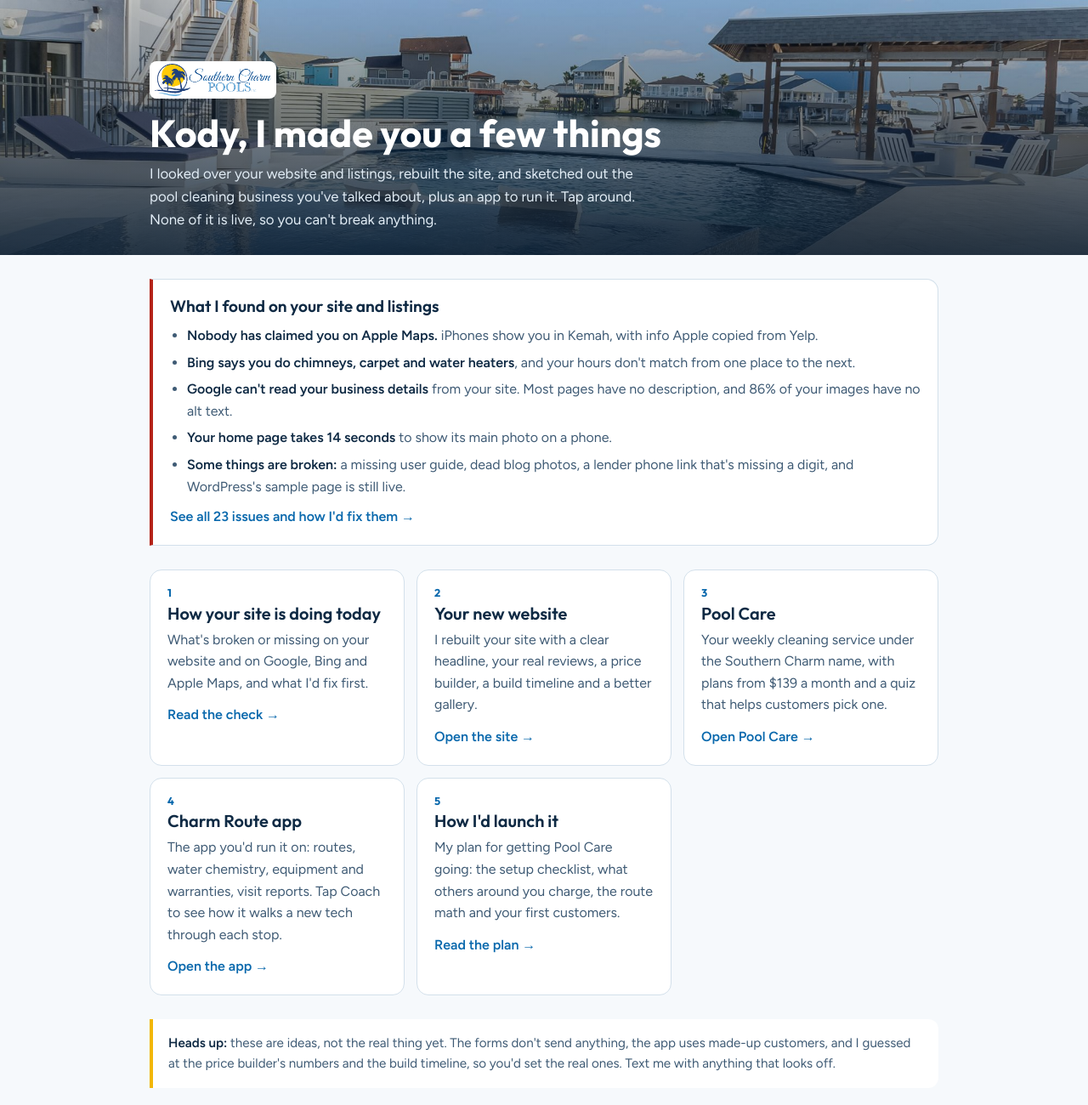
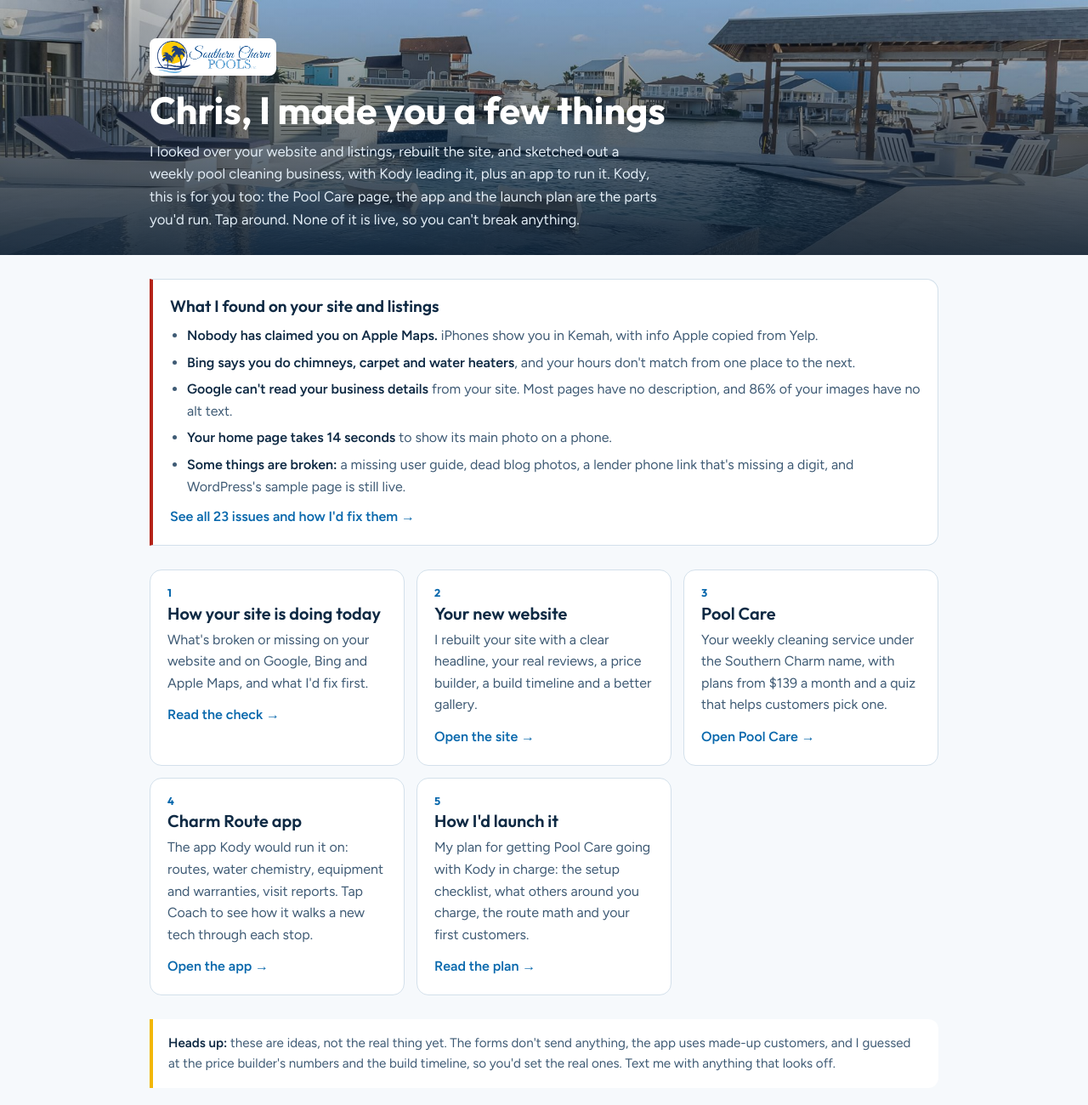
Before and after one commit to DaisyDakotaBrain/southern-charm-ideas, a plain HTML site: page index.html in a window 1280 px wide. Shown: the whole page at 85% size. Drawn offline with Linux system fonts and the light colour scheme.

Commit message:
Address to Chris, Kody as Pool Care lead
Co-Authored-By: Claude Opus 5.5 <noreply@anthropic.com>

```diff
--- a/index.html
+++ b/index.html
@@ -40,8 +40,8 @@ a.card:hover { border-color: var(--accent); } a.card:active { transform: scale(.
   <img class="bg" src="cover.jpg" alt="">
   <div class="in">
     <img class="logo" src="logo.png" alt="Southern Charm Pools">
-    <h1>Kody, I made you a few things</h1>
-    <p>I looked over your website and listings, rebuilt the site, and sketched out the pool cleaning business you've talked about, plus an app to run it. Tap around. None of it is live, so you can't break anything.</p>
+    <h1>Chris, I made you a few things</h1>
+    <p>I looked over your website and listings, rebuilt the site, and sketched out a weekly pool cleaning business, with Kody leading it, plus an app to run it. Kody, this is for you too: the Pool Care page, the app and the launch plan are the parts you'd run. Tap around. None of it is live, so you can't break anything.</p>
   </div>
 </header>
 <main>
@@ -60,8 +60,8 @@ a.card:hover { border-color: var(--accent); } a.card:active { transform: scale(.
     <a class="card" href="health.html"><span class="n">1</span><h2>How your site is doing today</h2><p>What's broken or missing on your website and on Google, Bing and Apple Maps, and what I'd fix first.</p><span class="go">Read the check &rarr;</span></a>
     <a class="card" href="website/"><span class="n">2</span><h2>Your new website</h2><p>I rebuilt your site with a clear headline, your real reviews, a price builder, a build timeline and a better gallery.</p><span class="go">Open the site &rarr;</span></a>
     <a class="card" href="website/#pool-care"><span class="n">3</span><h2>Pool Care</h2><p>Your weekly cleaning service under the Southern Charm name, with plans from $139 a month and a quiz that helps customers pick one.</p><span class="go">Open Pool Care &rarr;</span></a>
-    <a class="card" href="app/"><span class="n">4</span><h2>Charm Route app</h2><p>The app you'd run it on: routes, water chemistry, equipment and warranties, visit reports. Tap Coach to see how it walks a new tech through each stop.</p><span class="go">Open the app &rarr;</span></a>
-    <a class="card" href="plan.html"><span class="n">5</span><h2>How I'd launch it</h2><p>My plan for getting Pool Care going: the setup checklist, what others around you charge, the route math and your first customers.</p><span class="go">Read the plan &rarr;</span></a>
+    <a class="card" href="app/"><span class="n">4</span><h2>Charm Route app</h2><p>The app Kody would run it on: routes, water chemistry, equipment and warranties, visit reports. Tap Coach to see how it walks a new tech through each stop.</p><span class="go">Open the app &rarr;</span></a>
+    <a class="card" href="plan.html"><span class="n">5</span><h2>How I'd launch it</h2><p>My plan for getting Pool Care going with Kody in charge: the setup checklist, what others around you charge, the route math and your first customers.</p><span class="go">Read the plan &rarr;</span></a>
   </div>
   <p class="note"><strong>Heads up:</strong> these are ideas, not the real thing yet. The forms don't send anything, the app uses made-up customers, and I guessed at the price builder's numbers and the build timeline, so you'd set the real ones. Text me with anything that looks off.</p>
 </main>
```
Also changed, not shown: health.html (+1 -1 lines), plan.html (+1 -1 lines).
